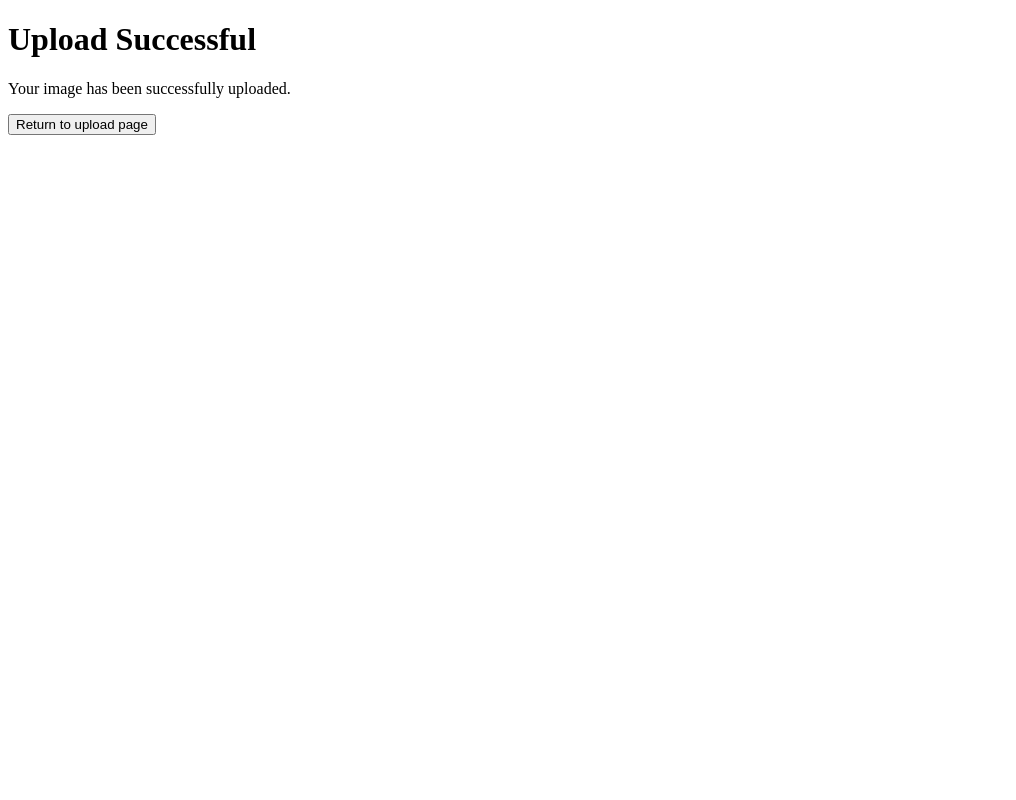
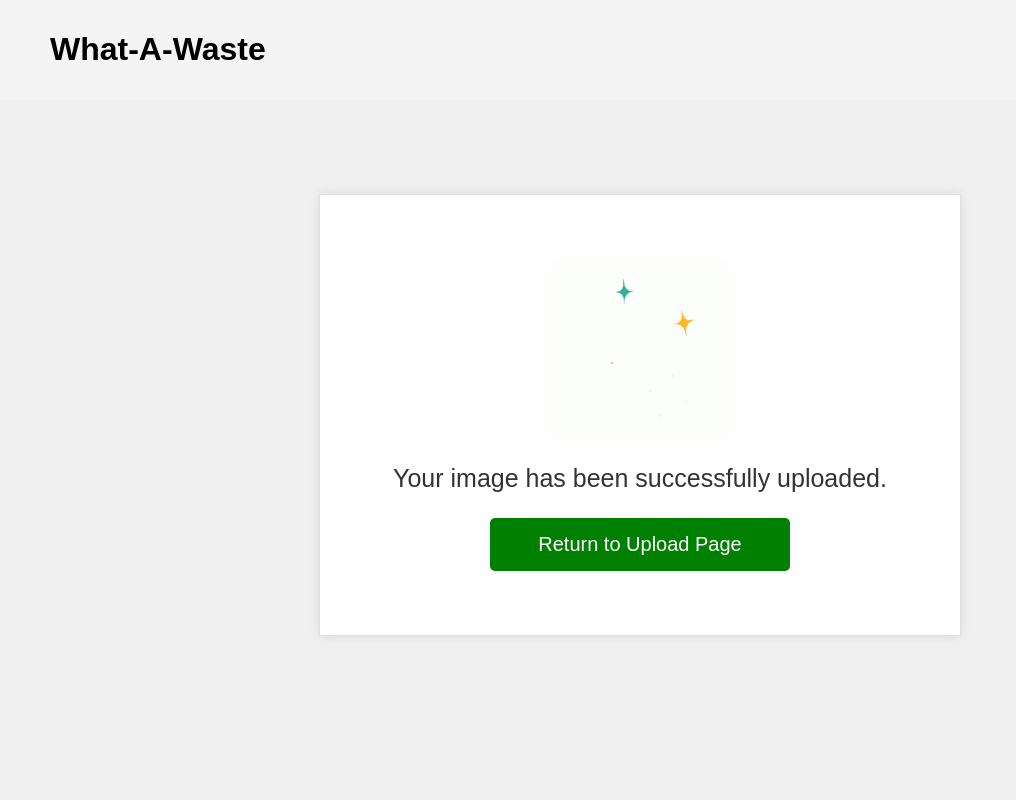
Before and after one commit to roannalim/dsa3101-2310-12-ocr, a Flask app: page /success in a window 1280 px wide; the page is wider, and only the part inside the window is pictured. Shown: that part, without its empty margins (0-1016 px from the left). Run offline with Flask 3, Linux system fonts and the light colour scheme.

Commit message:
decorate success page

```diff
--- a/backend/database/templates/success.html
+++ b/backend/database/templates/success.html
@@ -2,10 +2,85 @@
 <html>
 <head>
     <title>Upload Successful</title>
+    <style>
+        body {
+            font-family: Arial, sans-serif;
+            height: 100vh;
+            margin: 0;
+            display: flex;
+            flex-direction: column;
+            justify-content: center;
+            align-items: center;
+            background-color: #f0f0f0; /* Background color */
+        }
+
+        header {
+            position: absolute;
+            top: 0;
+            left: 0;
+            width: 100%;
+            padding: 10px 20px;
+            padding-left: 50px;
+            text-align: left;
+            background-color: #f4f4f4;
+        }
+
+        .button-container {
+            display: flex;
+            flex-direction: column; /* Center items vertically */
+            justify-content: center;
+            align-items: center;
+            gap: 20px; /* Increase the gap for separation */
+            margin-top: 30px; /* Adjust top margin */
+        }
+
+        .box {
+            width: 600px;
+            height: 400px; /* Adjusted height */
+            padding: 20px;
+            border: 1px solid #e0e0e0;
+            background-color: #fff; /* Container background color */
+            box-shadow: 0 0 10px rgba(0, 0, 0, 0.1); /* Box shadow for depth */
+            display: flex;
+            flex-direction: column;
+            justify-content: center;
+            align-items: center;
+            text-align: center;
+        }
+
+        .description {
+            font-size: 25px;
+            color: #333; /* Text color */
+        }
+
+        .return-button {
+            font-size: 20px;
+            padding: 15px 25px;
+            background-color: #008000;
+            color: #fff;
+            cursor: pointer;
+            width: 300px; /* Adjusted button width */
+            text-align: center;
+            border: none;
+            display: inline-block;
+            border-radius: 5px; /* Rounded corners */
+        }
+
+        .return-button:hover {
+            background-color: #006400;
+        }
+    </style>
 </head>
 <body>
-    <h1>Upload Successful</h1>
-    <p>Your image has been successfully uploaded.</p>
-    <a href="{{ url_for('submit') }}"><button type="button">Return to upload page</button></a>
+    <header>
+        <h1>What-A-Waste</h1>
+    </header>
+    <div class="button-container">
+        <div class="box">
+            <img src="{{ url_for('static', filename='Web Images/thank-you-page-gif1.gif') }}" alt="Thank You GIF" width="180" height="180">
+            <p class="description">Your image has been successfully uploaded.</p>
+            <a href="{{ url_for('submit') }}"><button class="return-button" type="submit">Return to Upload Page</button></a>
+        </div>
+    </div>
 </body>
 </html>
```
Also changed, not shown: backend/database/static/Web Images/dashboard_icon.png (added), backend/database/static/Web Images/history_icon.png (added), backend/database/static/Web Images/thank-you-page-gif1.gif (added), backend/database/static/Web Images/upload_icon.png (added), backend/database/static/Web Images/zero_waste.jpg (added).
